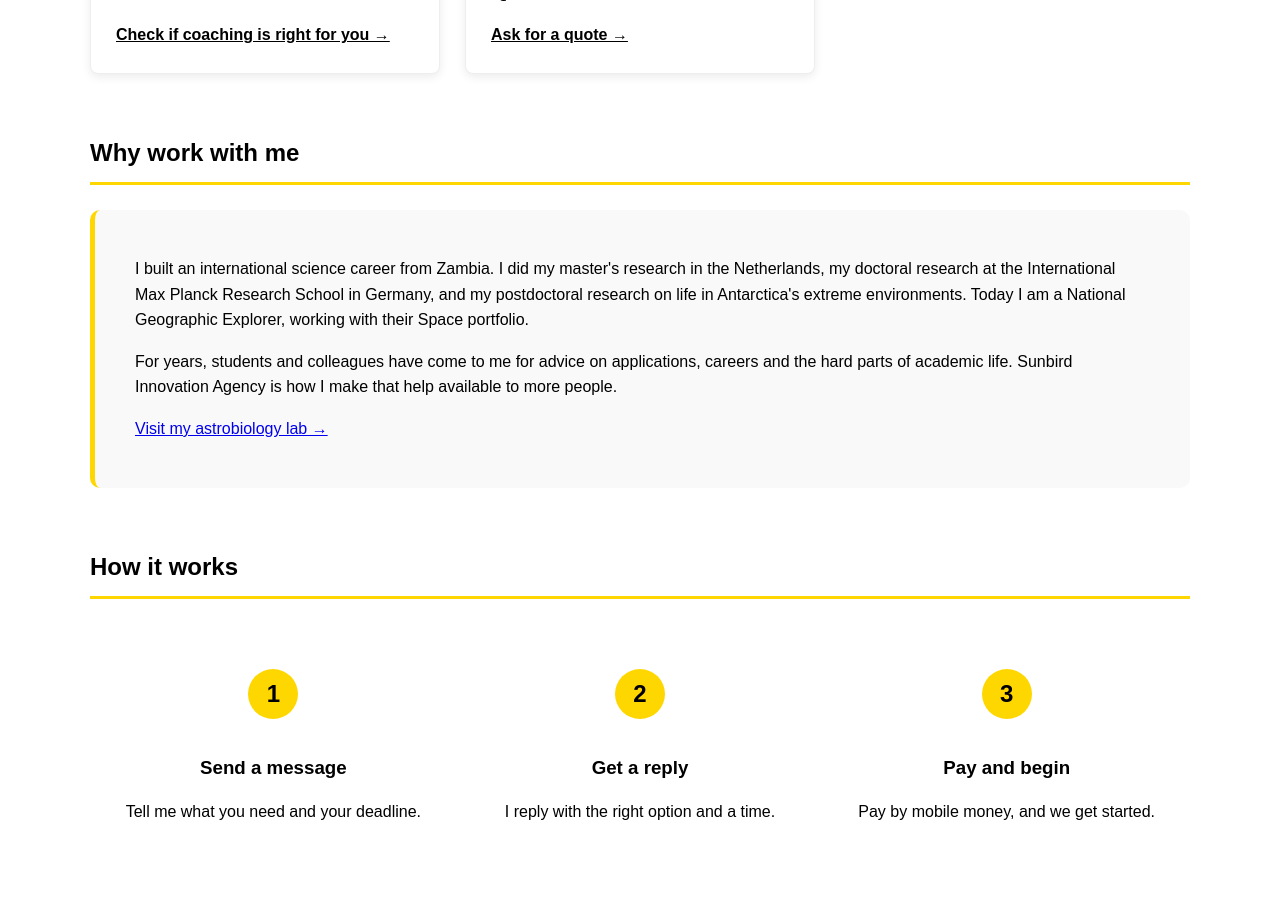
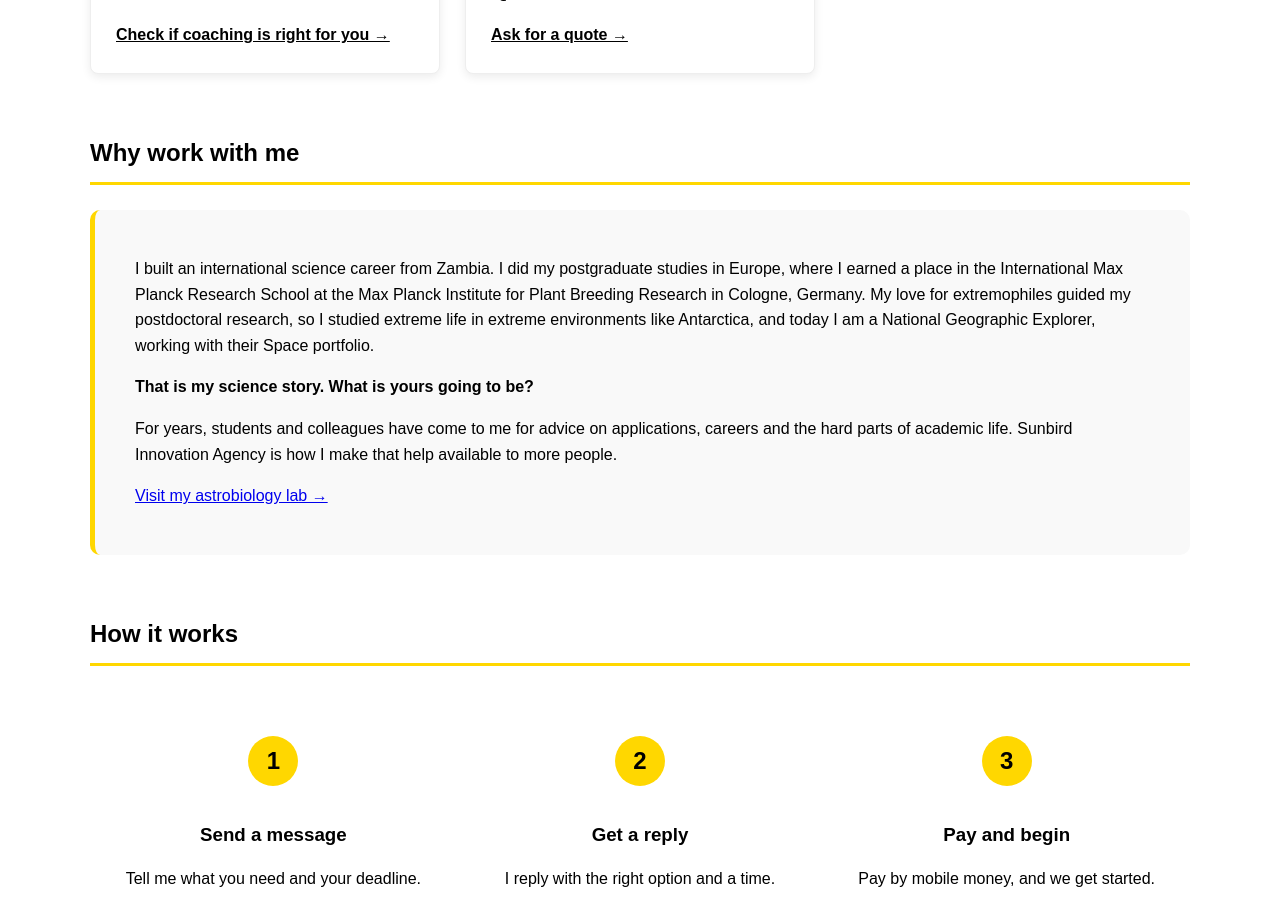
Before and after one commit to mmutondo/mmutondo.github.io, a Jekyll site: the page SIA.html, which Jekyll copies as it is, in a window 1280 px wide and 900 px high, scrolled down 2015 px. Built offline with Jekyll 4.4.1, drawn with Linux system fonts in a browser that asks for light colours.

Commit message:
Use Dr Mutondo's own science story on Sunbird page
Co-Authored-By: Claude Opus 5.5 <noreply@anthropic.com>
Claude-Session: https://claude.ai/code/session_01EKxmyYRq7mLFGH3PZjXeWp

```diff
--- a/SIA.html
+++ b/SIA.html
@@ -367,7 +367,8 @@
     <section id="about">
       <h2>Why work with me</h2>
       <div class="about-box">
-        <p>I built an international science career from Zambia. I did my master's research in the Netherlands, my doctoral research at the International Max Planck Research School in Germany, and my postdoctoral research on life in Antarctica's extreme environments. Today I am a National Geographic Explorer, working with their Space portfolio.</p>
+        <p>I built an international science career from Zambia. I did my postgraduate studies in Europe, where I earned a place in the International Max Planck Research School at the Max Planck Institute for Plant Breeding Research in Cologne, Germany. My love for extremophiles guided my postdoctoral research, so I studied extreme life in extreme environments like Antarctica, and today I am a National Geographic Explorer, working with their Space portfolio.</p>
+        <p><strong>That is my science story. What is yours going to be?</strong></p>
         <p>For years, students and colleagues have come to me for advice on applications, careers and the hard parts of academic life. Sunbird Innovation Agency is how I make that help available to more people.</p>
         <p><a href="https://dr.moolamutondo.me/astrobiolab.html">Visit my astrobiology lab &rarr;</a></p>
       </div>
```
